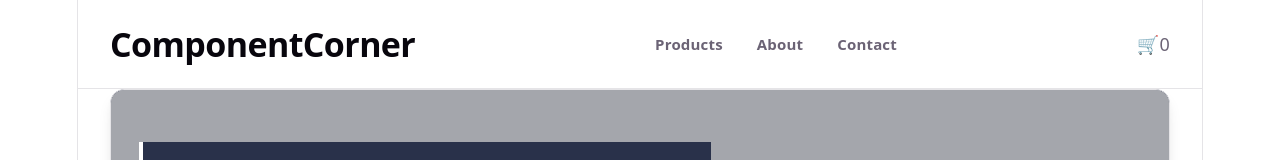
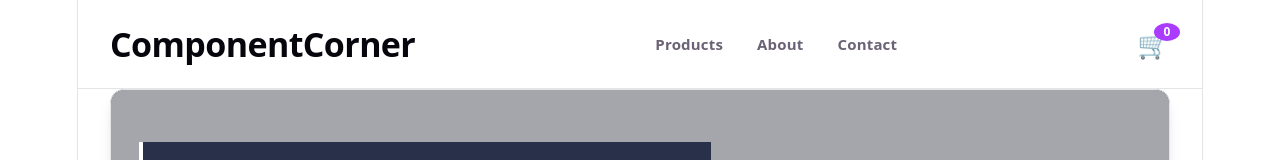
Before and after one commit to TLAllen662/AppDevIIAssignment3-TannerAllen, a React (Vite) app in the folder ComponentCorner/: page / in a window 1280 px wide. Shown: the top 160 px of the page. Built offline with nearby package versions, Linux system fonts and the light colour scheme.

Commit message:
Add cart badge styling to Header component

```diff
--- a/ComponentCorner/src/components/Header.css
+++ b/ComponentCorner/src/components/Header.css
@@ -49,6 +49,36 @@ header nav a:focus-visible {
   outline-offset: 2px;
 }
 
+/* AI-generated: cart badge styling (relative positioning + circular count bubble) */
+.cart-container {
+  position: relative;
+  display: inline-flex;
+  align-items: center;
+}
+
+.cart-icon {
+  font-size: 26px;
+  line-height: 1;
+}
+
+.cart-count {
+  position: absolute;
+  top: -8px;
+  right: -10px;
+  min-width: 18px;
+  height: 18px;
+  padding: 0 4px;
+  display: flex;
+  align-items: center;
+  justify-content: center;
+  border-radius: 50%;
+  background: var(--accent);
+  color: #fff;
+  font-size: 12px;
+  font-weight: 700;
+  line-height: 1;
+}
+
 @media (max-width: 600px) {
   header {
     align-items: flex-start;
```
